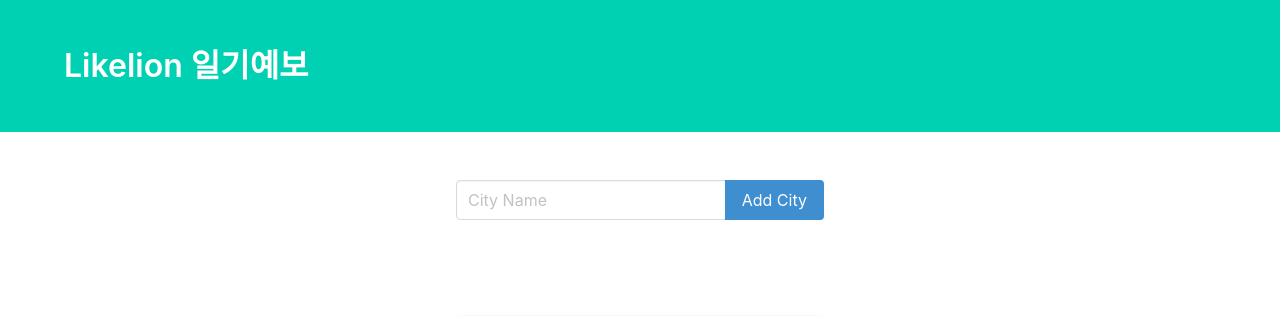
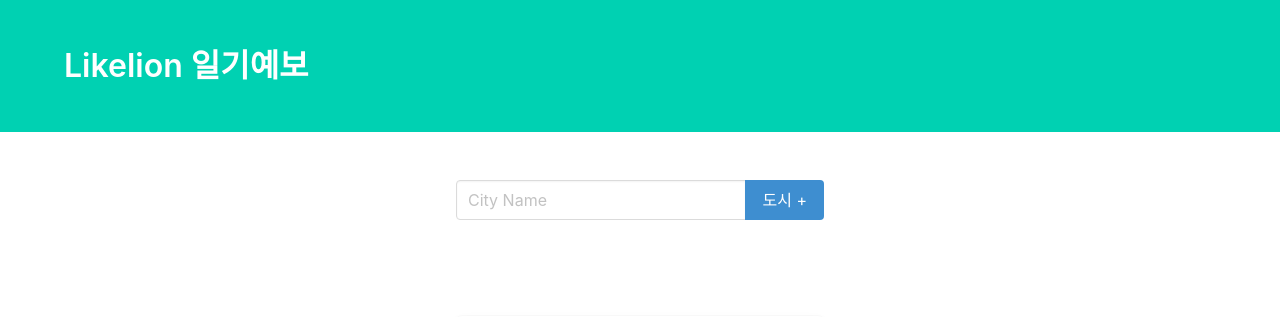
Before and after one commit to IctHBC/Weather-forcast, a Django app: page / in a window 1280 px wide. Shown: the top 317 px of the page. Run offline with Django 3.2, Linux system fonts and the light colour scheme; data comes from the database, SQL or seed files in the repository; data that the repository does not hold is empty; some libraries are stand-ins or nearby versions.

Commit message:
django 일기예보

```diff
--- a/weather/templates/weather/index.html
+++ b/weather/templates/weather/index.html
@@ -29,7 +29,7 @@
                             </div>
                             <div class="control">
                                 <button class="button is-info">
-                                    Add City
+                                    도시 +
                                 </button>
                             </div>
                         </div>
```
